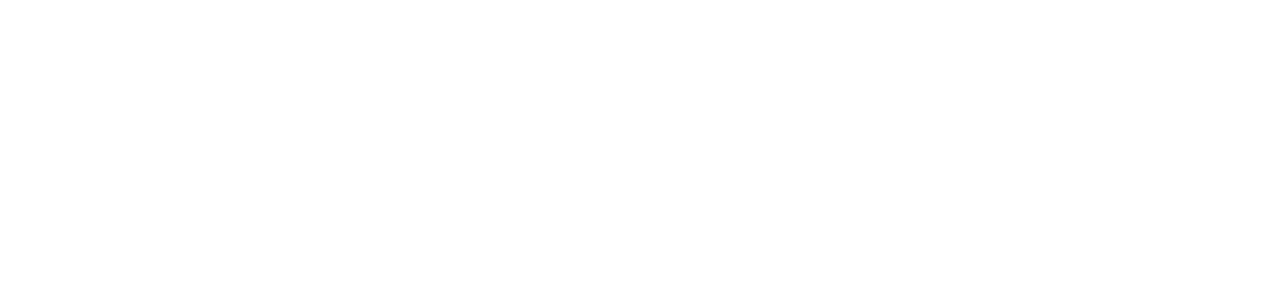
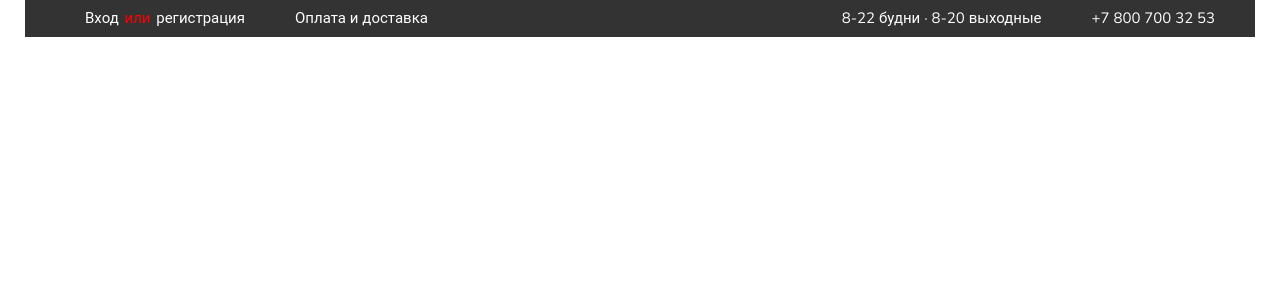
Before and after one commit to Gagarin-One/React-sneakers, a React (Create React App) app: page / in a window 1280 px wide. Shown: the top 300 px of the page. Built offline with nearby package versions, Linux system fonts and the light colour scheme.

Commit message:
top header

```diff
--- a/src/Components/Header.tsx
+++ b/src/Components/Header.tsx
@@ -4,7 +4,21 @@
 const Header = () => {
   return (
     <div>
+      <div className="top-header">
+        <div className="login">
+          <h2>Вход</h2>
+          <h2 className="red">или</h2>
+          <h2>регистрация</h2>
+        </div>
+        <h2 className="delivery">Оплата и доставка</h2>
+        <div className="contacts">
+          <h2 className="schedule">8-22 будни · 8-20 выходные</h2>
+          <h2>+7 800 700 32 53</h2>
+        </div>
+      </div>
+      <div className="bottom-header">
 
+      </div>
     </div>
   )
 }
--- a/src/scss/components/_header.scss
+++ b/src/scss/components/_header.scss
@@ -0,0 +1,33 @@
+@import '../libs/variables';
+
+.top-header{
+  max-width: 1230px;
+  height: 37px;
+  background-color:$gray;
+  display:flex;
+  color:white;
+  & h2,a {
+    line-height: 37px;
+  }
+  .login {
+    width: 160px;
+    height: 30px;
+    margin-left: 60px;
+    display: flex;
+    justify-content: space-between;
+    .red{
+      color:red;
+    }
+  }
+  .delivery{
+    margin-left: 50px;
+  }
+  .schedule{
+    margin-right: 50px;
+  }
+  .contacts{
+    margin-left:auto;
+    margin-right: 40px;
+    display: flex;
+  }
+};
```
